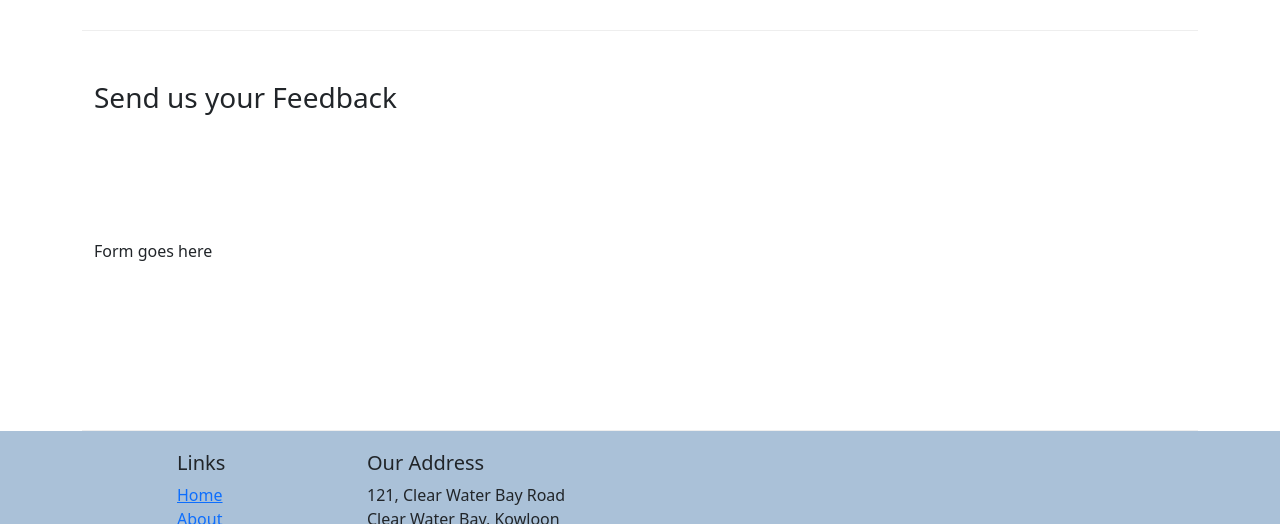
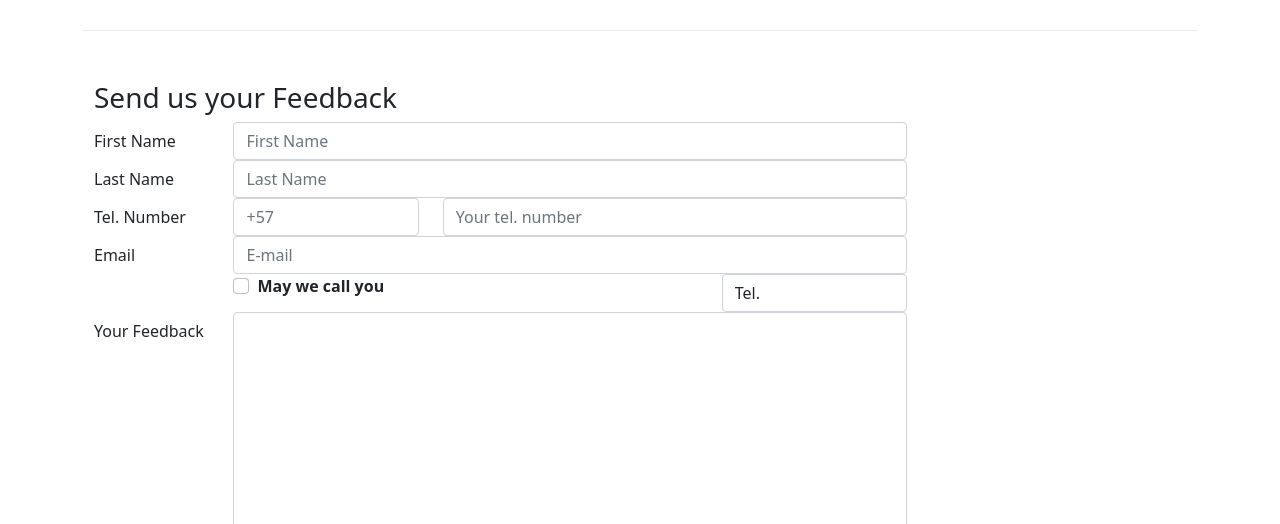
Before and after one commit to Camilo-neck/git-test, a website: page contactus.html in a window 1280 px wide. Shown: the part 790-1314 px from the top of the page. Drawn offline with nearby package versions, Linux system fonts and the light colour scheme.

Commit message:
Add form

```diff
--- a/contactus.html
+++ b/contactus.html
@@ -80,9 +80,9 @@
                     121, Clear Water Bay Road<br />
                     Clear Water Bay, Kowloon<br />
                     HONG KONG<br />
-                    <i class="fa fa-phone"></i>: +852 1234 5678<br />
-                    <i class="fa fa-fax"></i>: +852 8765 4321<br />
-                    <i class="fa fa-envelope"></i>:
+                    <em class="fa fa-phone"></em>: +852 1234 5678<br />
+                    <em class="fa fa-fax"></em>: +852 8765 4321<br />
+                    <em class="fa fa-envelope"></em>:
                     <a href="mailto:confusion@food.net">confusion@food.net</a>
                 </address>
             </div>
@@ -104,7 +104,64 @@
             <div class="col-12">
                 <h3>Send us your Feedback</h3>
             </div>
-            <div class="col-12 col-md-9">Form goes here</div>
+            <div class="col-12 col-md-9">
+                <form action="">
+                    <div class="form-group row">
+                        <label for="firstname" class="col-md-2 col-form-label">First Name</label>
+                        <div class="col-md-10">
+                            <input type="text" class="form-control" id="firstname" name="firstname" placeholder="First Name">
+                        </div>
+                    </div>
+                    <div class="form-group row">
+                        <label for="lastname" class="col-md-2 col-form-label">Last Name</label>
+                        <div class="col-md-10">
+                            <input type="text" class="form-control" id="lastname" name="lastname" placeholder="Last Name">
+                        </div>
+                    </div>
+                    <div class="form-group row">
+                        <label for="telnumber" class="col-md-2 col-form-label">Tel. Number</label>
+                        <div class="col-5 col-md-3">
+                            <input type="tel" class="form-control" id="areacode" name="areacode" placeholder="+57">
+                        </div>
+                        <div class="col-7 col-md-7">
+                            <input type="tel" class="form-control" id="telnumber" name="telnumber" placeholder="Your tel. number">
+                        </div>
+                    </div>
+                    <div class="form-group row">
+                        <label for="emailid" class="col-md-2 col-form-label">Email</label>
+                        <div class="col-md-10">
+                            <input type="email" class="form-control" id="emailid" name="emailid" placeholder="E-mail">
+                        </div>
+                    </div>
+                    <div class="form-group row">
+                        <div class="col-md-6 offset-md-2">
+                            <div class="form-check">
+                                <input type="checkbox" name="approve" id="approve" class="form-check-input" value="">
+                                <label for="approve" class="form-check-label"><strong>May we call you</strong></label>
+                            </div>
+                        </div>
+                        <div class="col-md-3 offset-md-1">
+                            <select name="" id="" class="form-control">
+                                <option value="">Tel.</option>
+                                <option value="">Email</option>
+                            </select>
+                        </div>
+                    </div>
+                    <div class="form-group row">
+                        <label for="feedback" class="col-md-2 col-form-label">Your Feedback</label>
+                        <div class="col-md-10">
+                            <textarea id="feedback" name="feedback" class="form-control" rows="12"></textarea>
+                        </div>
+                    </div>
+                    <div class="form-group row">
+                        <div class="offset-md-2 col-md-10">
+                            <button type="submit" class="btn btn-primary">
+                                Send Feedback
+                            </button>
+                        </div>
+                    </div>
+                </form>
+            </div>
             <div class="col-12 col-md"></div>
         </div>
     </div>
```
